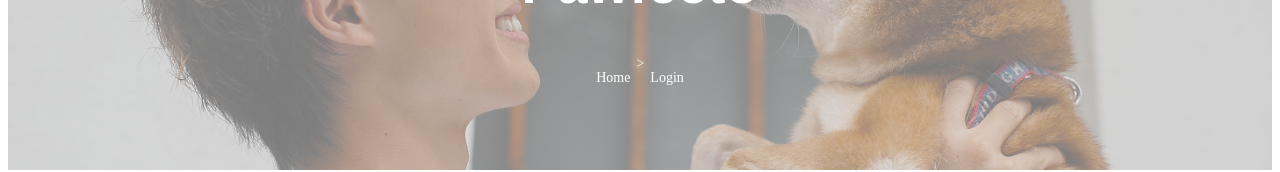
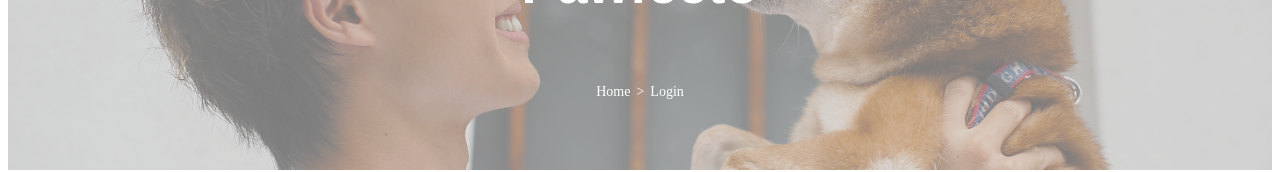
Before and after one commit to qqjiwoon/pawfecto-front, a Vue app: page /login in a window 1280 px wide. Shown: the part 268-440 px from the top of the page. Built offline with nearby package versions, Linux system fonts and the light colour scheme.

Commit message:
Refactor: [views] LoginView.vue - login-breadcrumb 수정

```diff
--- a/src/views/LoginView.vue
+++ b/src/views/LoginView.vue
@@ -92,6 +92,14 @@ import { RouterLink } from 'vue-router'
   font-size: 14px;
   display: flex;
   gap: 6px;
+
+  font-family: inherit; /* Rubik Bubbles 상속 방지 */
+}
+
+.pf-login-breadcrumb p,
+.pf-login-breadcrumb span {
+  margin: 0;
+  padding: 0;
 }
 
 /* ----------------- Form 영역 ----------------- */
```
